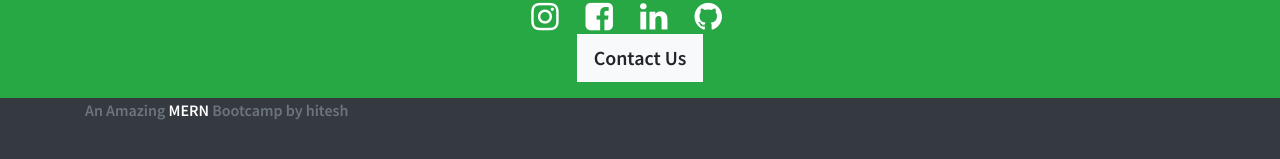
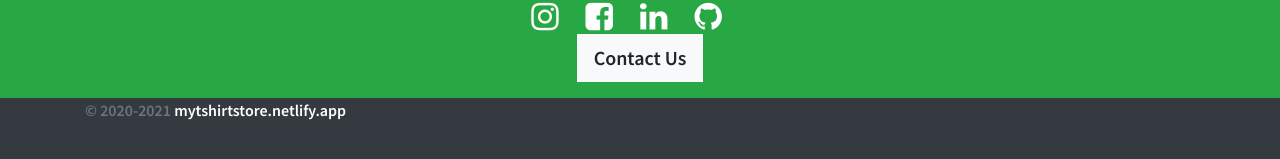
Before and after one commit to shivamkcodes/thetshirtstore, a React (Create React App) app: page /signin in a window 1280 px wide. Shown: the part 575-734 px from the top of the page. Built offline with nearby package versions, Linux system fonts and the light colour scheme.

Commit message:
changed footer

```diff
--- a/src/core/Base.js
+++ b/src/core/Base.js
@@ -81,7 +81,8 @@ const Base = ({
       </div>
       <div className="container">
         <span className="text-muted">
-          An Amazing <span className="text-white">MERN</span> Bootcamp by hitesh
+          &#169; 2020-2021{" "}
+          <span className="text-white">mytshirtstore.netlify.app</span>
         </span>
       </div>
     </footer>
```
